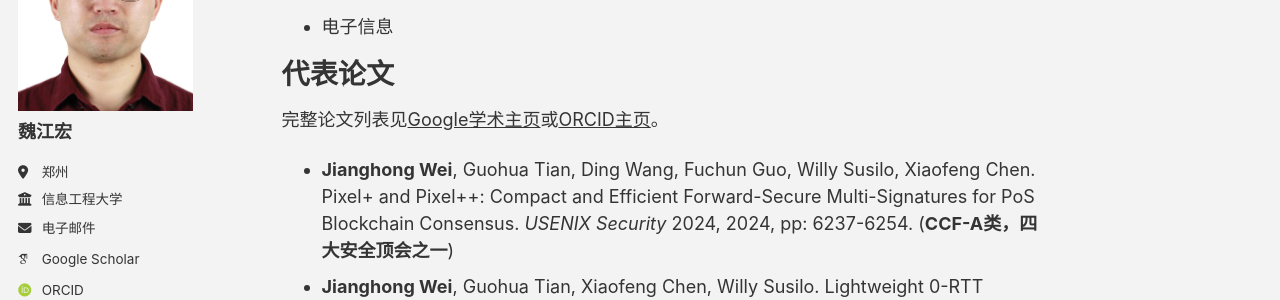
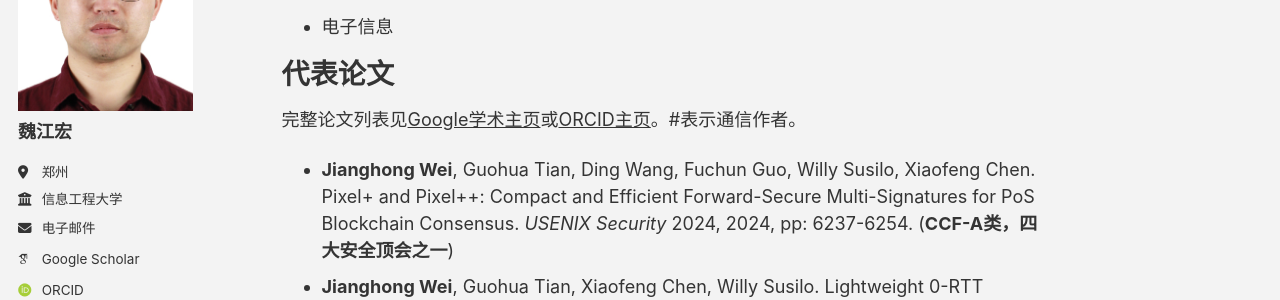
Before and after one commit to jhw-crypt/jhw-crypt.github.io, a Jekyll site: the page built from _pages/about.md, in a window 1280 px wide and 1400 px high, scrolled down 396 px. Shown: the part 151-451 px from the top of the window. Built offline with Jekyll 4.4.1, drawn with Linux system fonts in a browser that asks for light colours; some web fonts are replaced; a script bundle is joined from its source files by our own code; library files that are not in the unit come from our copies; some of the changed text lies outside the part shown.

Commit message:
Update about.md

```diff
--- a/_pages/about.md
+++ b/_pages/about.md
@@ -24,7 +24,7 @@ redirect_from:
 
 代表论文
 ======
-完整论文列表见[Google学术主页](https://scholar.google.com/citations?user=UK-6A30AAAAJ&hl)或[ORCID主页](https://orcid.org/0000-0002-0286-7973)。
+完整论文列表见[Google学术主页](https://scholar.google.com/citations?user=UK-6A30AAAAJ&hl)或[ORCID主页](https://orcid.org/0000-0002-0286-7973)。#表示通信作者。
 - **Jianghong Wei**, Guohua Tian, Ding Wang, Fuchun Guo, Willy Susilo, Xiaofeng Chen. Pixel+ and Pixel++: Compact and Efficient Forward-Secure Multi-Signatures for PoS Blockchain Consensus. _USENIX Security_ 2024, 2024, pp: 6237-6254. (**CCF-A类，四大安全顶会之一**)
 - **Jianghong Wei**, Guohua Tian, Xiaofeng Chen, Willy Susilo. Lightweight 0-RTT Session Resumption Protocol for Constrained Devices. _IEEE Transactions on Information Forensics and Security_, 2025, 20: 221-233. (**CCF-A，中科院一区Top**)
 - **Jianghong Wei**, Meixia Miao, Guohua Tian, Jun Shen, Xiaofeng Chen, Willy Susilo. Optimal Verifiable Data Streaming Under Concurrent Queries. _IEEE Transactions on Mobile Computing_, 2024, 23(5): 5543-5557. (**CCF-A，中科院一区Top**)
@@ -37,7 +37,7 @@ redirect_from:
 -  Yamin Li, **Jianghong Wei**, Fuchun Guo, Yang Xiang, Xiaofeng Chen. Function-Hiding Multi-Client Inner-Product Functional Encryption Without Pairings for Large Space. _IEEE Transactions on Dependable and Secure Computing_, 2025, 22(5): 5786-5797. (**CCF-A，中科院一区Top**)
 - Yanmei Cao, **Jianghong Wei**, Xinyi Huang, Xiaofeng Chen, Yang Xiang. Deniable Identity-Ba.sed Matchmaking Encryption for Anonymous Messaging. _IEEE Transactions on Dependable and Secure Computing_, 2025, 22(3): 2197-2210. (**CCF-A，中科院一区Top**)
 - Guohua Tian, **Jianghong Wei**, Mirosław Kutyłowski, Willy Susilo, Xinyi Huang, Xiaofeng Chen. VRBC: A Verifiable Redactable Blockchain With Efficient Query and Integrity Auditing. _IEEE Transactions on Computers_. 2023, 72(7): 1928-1942. (**CCF-A，中科院二区**)
-- Meixia Miao, Siqi Zhao, Jiawei Li, **Jianghong Wei^#**. Aggregatably Verifiable Data Streaming. _IEEE Internet of Things Journal_, 2024, 11(13): 24109-24122. (**中科院一区Top**)
+- Meixia Miao, Siqi Zhao, Jiawei Li, **Jianghong Wei<sup>#</sup>**. Aggregatably Verifiable Data Streaming. _IEEE Internet of Things Journal_, 2024, 11(13): 24109-24122. (**中科院一区Top**)
 
 For those users that need more advanced functionality, the template also supports the following popular tools:
 - [MathJax](https://www.mathjax.org/) for mathematical equations
```
